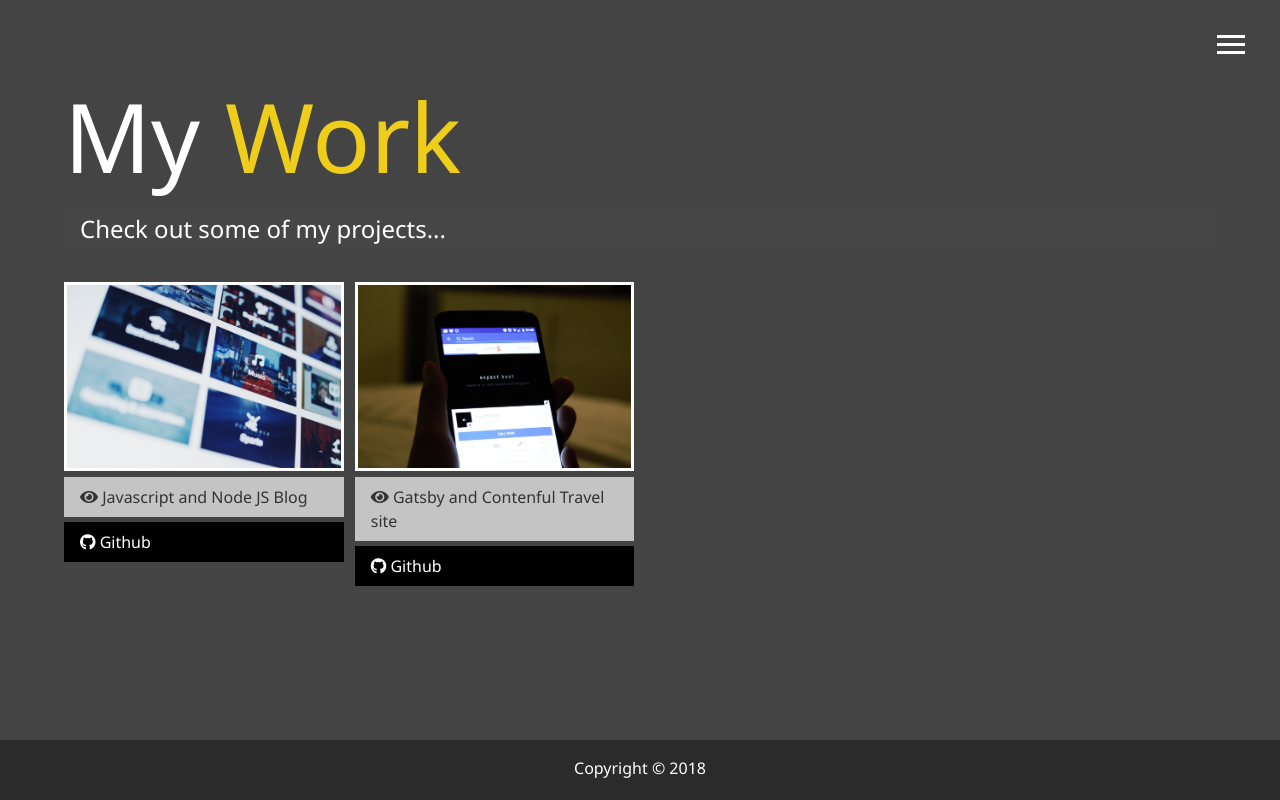
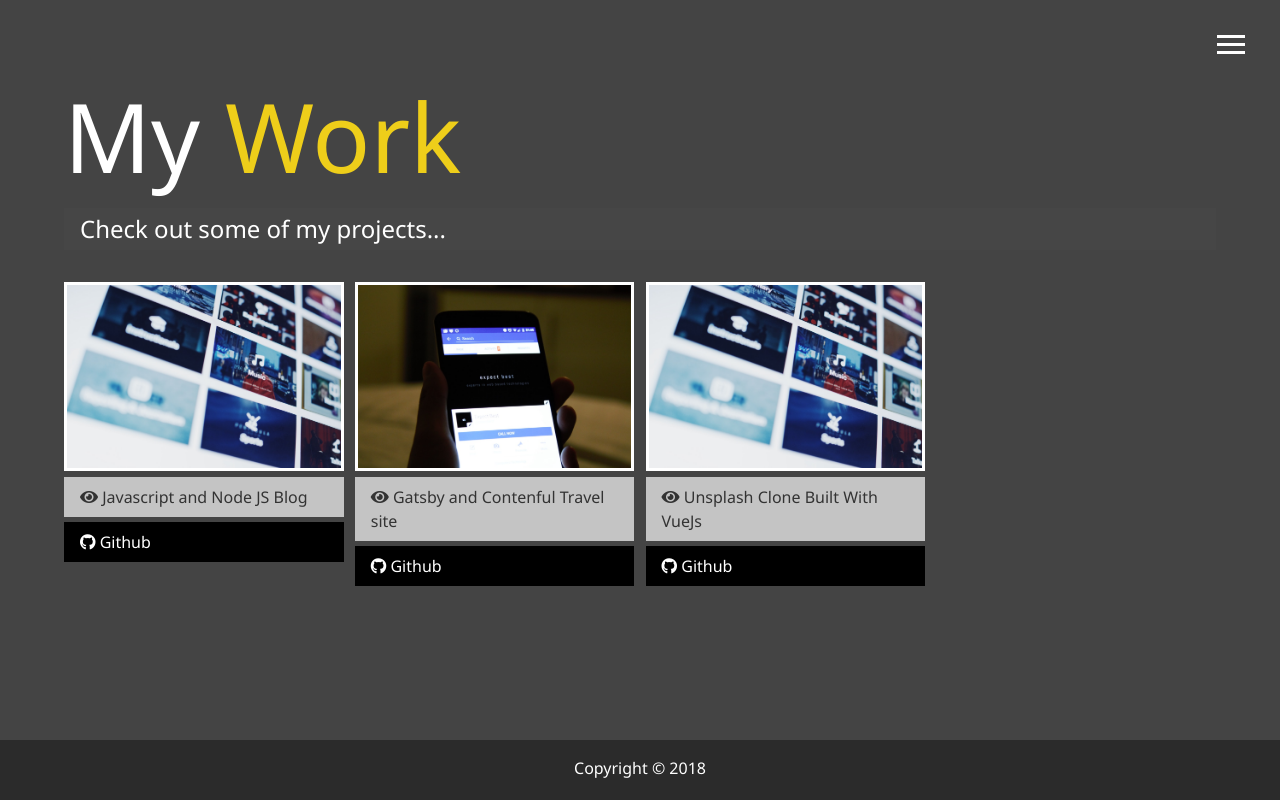
Before and after one commit to Oyelaw/portfolio, a plain HTML site: page work.html in a window 1280 px wide. Drawn offline with Linux system fonts and the light colour scheme.

Commit message:
add unsplash clone to work page

```diff
--- a/work.html
+++ b/work.html
@@ -83,6 +83,18 @@
           <i class="fab fa-github"></i> Github
         </a>
       </div>
+
+      <div class="item">
+        <a href="#!">
+          <img src="img/projects/project1.jpg" alt="Project" />
+        </a>
+        <a href="http://literate-pets.surge.sh/" class="btn-light" target="_blank"
+          rel="noopener noreferrer"> <i class="fas fa-eye"></i> Unsplash Clone Built With VueJs </a>
+        <a href="https://github.com/Oyelaw/splash-clone" class="btn-dark" target="_blank"
+          rel="noopener noreferrer">
+          <i class="fab fa-github"></i> Github
+        </a>
+      </div>
     </div>
   </main>
 
```
